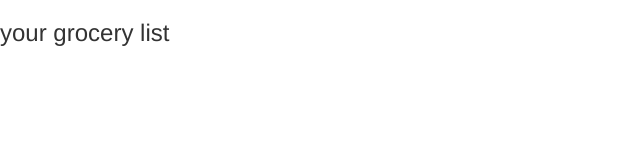
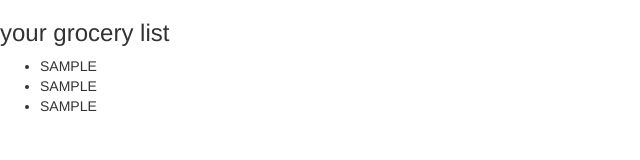
Before and after one commit to RyanDuff613/groceryList, a plain HTML site: page index.html in a window 1280 px wide. Both pictures are taken after typing "Sample", "Sample", "Sample" into the empty fields and a click on the button "submit you list". Shown: the whole page, without its empty margins (0-640 px from the left). Drawn offline with Linux system fonts and the light colour scheme.

Commit message:
successfully print sorted, capitalized list onto page

```diff
--- a/index.html
+++ b/index.html
@@ -26,5 +26,11 @@
       </form>
     </div>
 
+    <div>
+      <ul id="outputList">
+
+      </ul>
+    </div>
+
   </body>
   </html>
--- a/js/scripts.js
+++ b/js/scripts.js
@@ -11,9 +11,16 @@ $(document).ready(function() {
 
     userItems.sort();
 
-    var groceryList = userItems.map(function(userItem){
+    var outputItems = userItems.map(function(userItem){
       return userItem.toString().toUpperCase();
     });
 
+    outputItems.forEach(function(outputItem) {
+      $('#outputList').append('<li>' + outputItem + "</li>");
+    });
+
+
+
+
   });
 });
```
